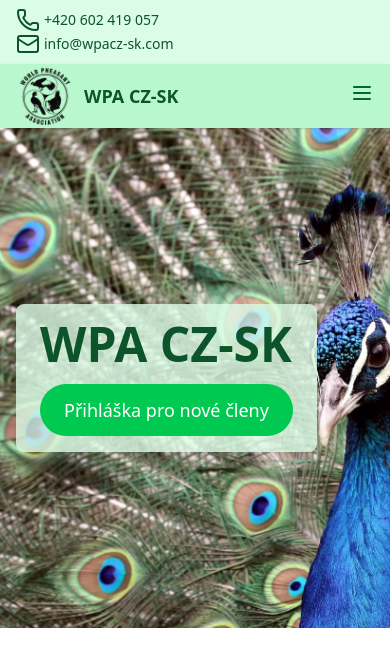
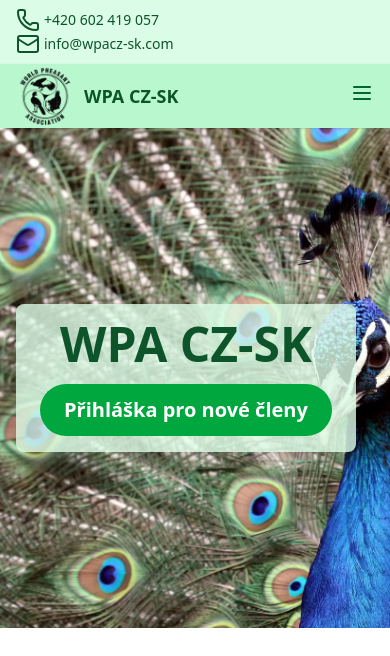
Before and after one commit to matus-kocik/wpa-cz-sk, a Django app: page /gdpr/ in a window 390 px wide. Shown: the top 656 px of the page. Run offline with Django 5.2, Linux system fonts and the light colour scheme; some libraries are stand-ins or nearby versions.

Commit message:
fix mobile home link, fix apliccation style in base

```diff
--- a/templates/base.html
+++ b/templates/base.html
@@ -83,7 +83,7 @@
           </div>
         </div>
         <div id="mobileMenu" class="hidden md:hidden px-4 pb-4">
-          <a href="#" class="block py-2 text-green-800 hover:text-green-900"
+          <a href="{% url 'home' %}" class="block py-2 text-green-800 hover:text-green-900"
             >Domov</a
           >
           {% comment %}
@@ -108,9 +108,9 @@
 
       <div class="absolute inset-0 flex items-center">
         <div class="container mx-auto px-4">
-          <div class="inline-block px-6 py-4 rounded-lg shadow-lg text-left text-green-900" style="background-color: rgba(220, 252, 231, 0.8);">
+          <div class="inline-block px-6 py-4 rounded-lg shadow-lg text-center text-green-900" style="background-color: rgba(220, 252, 231, 0.8);">
             <h1 class="text-5xl font-bold mb-0">WPA CZ-SK</h1>
-            <a href="{% url 'membership_application' %}" class="inline-block mt-4 px-6 py-3 bg-green-500 hover:bg-green-600 text-white rounded-full text-lg">
+            <a href="{% url 'membership_application' %}" class="inline-block mt-4 px-6 py-3 bg-green-600 hover:bg-green-700 text-white rounded-full text-xl font-bold">
               Přihláška pro nové členy
             </a>
           </div>
```
Also changed, not shown: static/css/styles.css.
